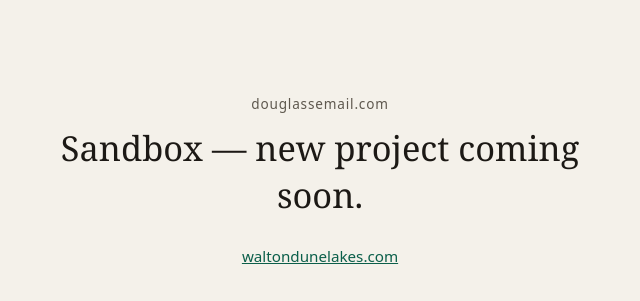
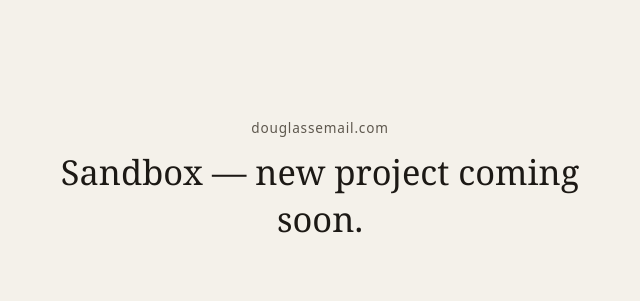
Before and after one commit to marcongit850/douglassemail, a website: page index.html in a window 1280 px wide. Shown: the part 220-521 px from the top of the page, without its empty margins (320-960 px from the left). Drawn offline with Linux system fonts and the light colour scheme.

Commit message:
Remove Walton Dune Lakes link from Coming soon
The sandbox heading stays; the footer link and styles that only existed for it are gone.

Co-authored-by: Cursor Agent <cursoragent@cursor.com>
Co-authored-by: marcongit850 <marcongit850@users.noreply.github.com>

```diff
--- a/index.html
+++ b/index.html
@@ -11,7 +11,6 @@
   <main>
     <p class="domain">douglassemail.com</p>
     <h1>Sandbox — new project coming soon.</h1>
-    <p class="next"><a href="https://waltondunelakes.com/">waltondunelakes.com</a></p>
   </main>
 </body>
 </html>
--- a/styles.css
+++ b/styles.css
@@ -3,7 +3,6 @@
   --bg: #f4f1ea;
   --fg: #1c1915;
   --muted: #5e584e;
-  --link: #0b5f4a;
 }
 
 @media (prefers-color-scheme: dark) {
@@ -11,7 +10,6 @@
     --bg: #141311;
     --fg: #f4f0e8;
     --muted: #b7b0a4;
-    --link: #8dceb8;
   }
 }
 
@@ -49,13 +47,3 @@ h1 {
   font-weight: 500;
   line-height: 1.35;
 }
-
-.next {
-  margin: 1.75rem 0 0;
-  font-family: ui-sans-serif, system-ui, sans-serif;
-  font-size: 0.95rem;
-}
-
-a {
-  color: var(--link);
-}
```
